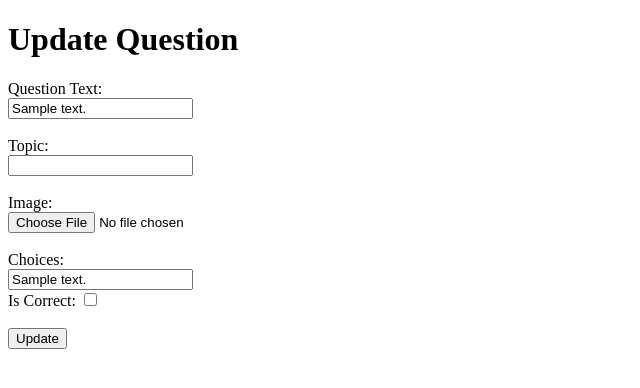
After one commit to tyhuynh03/17_Quizlet-liked, a Django app: page /question_update/1/ in a window 1280 px wide. The commit adds this page. Shown: the top 388 px of the page, without its empty margins (0-640 px from the left). Run offline with Django 5.2, Linux system fonts and the light colour scheme; tables that the repository leaves empty hold one stand-in row (values such as "Sample post"); a database or web service that is not in the repository returns one stand-in record (values such as "Sample title"); data that the repository does not hold is empty.

Commit message:
thêm view và update cho quản lý câu hỏi

```diff
--- a/src/quiz/templates/question_manage.html
+++ b/src/quiz/templates/question_manage.html
@@ -147,8 +147,8 @@
                 <td>{{question.text}}</td>
                 <td>{{question.topic_name}}</td>
                 <td style="display: flex;" class="action-container">
-                    <a href="#" class="btn btn-secondary">View</a>
-                    <a href="#" class="btn btn-success">Update</a>
+                    <a href="{% url 'question_detail' question.id %}" class="btn btn-secondary">View</a>
+                    <a href="{% url 'question_update' question.id  %}" class="btn btn-success">Update</a>
 
 
                     <form id="deleteForm" action="#" method="POST">
--- /dev/null
+++ b/src/quiz/templates/question_update.html
@@ -0,0 +1,37 @@
+<!DOCTYPE html>
+<html lang="en">
+
+<head>
+    <meta charset="UTF-8">
+    <meta name="viewport" content="width=device-width, initial-scale=1.0">
+    <title>Update Question</title>
+</head>
+
+<body>
+    <h1>Update Question</h1>
+    <form method="POST" action="{% url 'question_update' question_data.id %}" enctype="multipart/form-data">
+        {% csrf_token %}
+
+        <label for="text">Question Text:</label><br>
+        <input type="text" id="text" name="text" value="{{ question_data.text }}"><br><br>
+
+        <label for="topic">Topic:</label><br>
+        <input type="number" id="topic" name="topic" value="{{ question_data.topic }}"><br><br>
+
+        <label for="image">Image:</label><br>
+        <input type="file" id="image" name="image"><br><br>
+
+        <label>Choices:</label><br>
+        {% for choice in question_data.choices %}
+            <input type="text" name="choice{{ choice.id }}" value="{{ choice.text }}"><br>
+            <label for="is_correct{{ choice.id }}">Is Correct:</label>
+            <input type="checkbox" id="is_correct{{ choice.id }}" name="is_correct{{ choice.id }}" {% if choice.is_correct %}checked{% endif %}><br><br>
+        {% endfor %}
+
+
+        <input type="submit" value="Update">
+
+    </form>
+</body>
+
+</html>
--- a/src/quiz/urls.py
+++ b/src/quiz/urls.py
@@ -20,5 +20,7 @@ urlpatterns = [
     path("topic_update/<int:topic_id>/",views.topic_update_view,name="topic_update"),
     path("add_topic/",views.add_topic,name="add_topic"),
     path('delete_topic/<int:pk>/', views.DeleteTopic.as_view(), name='delete_topic'),
-    path("question_manage/",views.question_manage,name = "question_manage")
+    path("question_manage/",views.question_manage,name = "question_manage"),
+    path("question/<int:pk>/", views.QuestionDetailView.as_view(), name="questiondetail" ),
+    path("question_update/<int:question_id>/",views.question_update_view,name= "question_update")
 ]   + static(settings.MEDIA_URL, document_root=settings.MEDIA_ROOT)
--- a/src/quiz/views.py
+++ b/src/quiz/views.py
@@ -183,6 +183,47 @@ class QuestionListView(APIView):
         questions = Question.objects.all()
         serializer = QuestionSerializer(questions, many =True)
         return Response(serializer.data)
+
+class QuestionDetailView(APIView):
+    def get(self, request, pk):
+        question = Question.objects.filter(id=pk).first()
+        if question is None:
+            return Response({"error": "Question not found"}, status=status.HTTP_404_NOT_FOUND)
+        serializer = QuestionSerializer(question)
+        return Response(serializer.data)
+
+    def put(self, request, pk):
+        question = Question.objects.filter(id=pk).first()
+        if question is None:
+            return Response({"error": "Question not found"}, status=status.HTTP_404_NOT_FOUND)
+        data = request.data
+
+        serializer = QuestionSerializer(question, data=data)
+        if serializer.is_valid():
+            serializer.save()
+
+            # Cập nhật các lựa chọn của câu hỏi
+            choices_data = request.data.get('choices')
+
+            if choices_data:
+                for choice_data in choices_data:
+                    choice_id = choice_data.get('id')
+                    choice = Choice.objects.filter(id=choice_id).first()
+                    if choice:
+                        choice.text = choice_data.get('text', choice.text)
+                        choice.is_correct = choice_data.get('is_correct', choice.is_correct)
+                        choice.save()
+                    else:
+                        return Response({"error": f"Choice with id {choice_id} not found"}, status=status.HTTP_404_NOT_FOUND)
+
+            return Response(serializer.data)
+        return Response(serializer.errors, status=status.HTTP_400_BAD_REQUEST)
+
+def question_detail(request, pk):
+    response = QuestionDetailView.as_view()(request, pk=pk)
+
+    question_data = response.data
+    return render(request, 'question_detail.html', {'question': question_data})
 def question_manage(request):
     response = requests.get(f'http://127.0.0.1:8000/questions')
     questions_data = response.json()
@@ -198,6 +239,49 @@ def question_manage(request):
         topic_name = topic_dict.get(topic_id, 'Unknown')
         question['topic_name'] = topic_name
     return render(request,'question_manage.html',{'questions_data':questions_data})
+import json
+def question_update_view(request,question_id):
+    if request.method == "GET":
+        response = response = requests.get(f'http://127.0.0.1:8000/question/{question_id}/')
+        if response.status_code == 200:
+            question_data = response.json()
+            return render(request, 'question_update.html', {'question_data': question_data})
+        else:
+            messages.error(request, 'User not found')
+            return redirect('question_manage')
+    elif request.method == 'POST':
+        # Lấy dữ liệu từ form gửi lên
+        updated_data = request.POST
+        print(updated_data)
+        text = request.POST.get('text')
+        topic_id = request.POST.get('topic')
+        image = request.FILES.get('image')
+        choices = []
+        for i in range(1, 4):
+            choice_id = i  # Tạo id cho mỗi lựa chọn
+            choice_text = updated_data.get(f'choice{i}')
+            is_correct = updated_data.get(f'is_correct{i}') == 'on'
+
+            choices.append({'id': choice_id, 'text': choice_text, 'is_correct': is_correct})
+        print(choices)
+        updated_data = {
+            'text': text,
+            'topic': topic_id,
+            'image': image,
+            'choices':choices
+        }
+
+
+        # Gửi yêu cầu Restapi để cập nhật thông tin
+        response = requests.put(f'http://127.0.0.1:8000/question/{question_id}/', json=updated_data)
+        if response.status_code == 200:
+            messages.success(request, 'question information updated successfully')
+            return redirect('question_manage')
+        else:
+            # Xử lý trường hợp cập nhật thất bại
+            messages.error(request, 'Failed to update question information')
+            return redirect('question_manage')
+
 # quản lý chủ đề
 
 @user_passes_test(lambda u: u.is_staff)
@@ -283,15 +367,3 @@ class TopicListView(APIView):
         return Response(serializer.data)
 
 #xử lý ảnh
-class QuestionDetailView(APIView):
-    def get(self,request,pk):
-        question = Question.objects.filter(id=pk).first()
-        if question is None:
-            return Response({"error":"Topic not found"},status=status.HTTP_404_NOT_FOUND)
-        serialize = QuestionSerializer(question)
-        return Response(serialize.data)
-def question_detail(request, pk):
-    response = QuestionDetailView.as_view()(request, pk=pk)
-
-    question_data = response.data
-    return render(request, 'question_detail.html', {'question': question_data})
```
